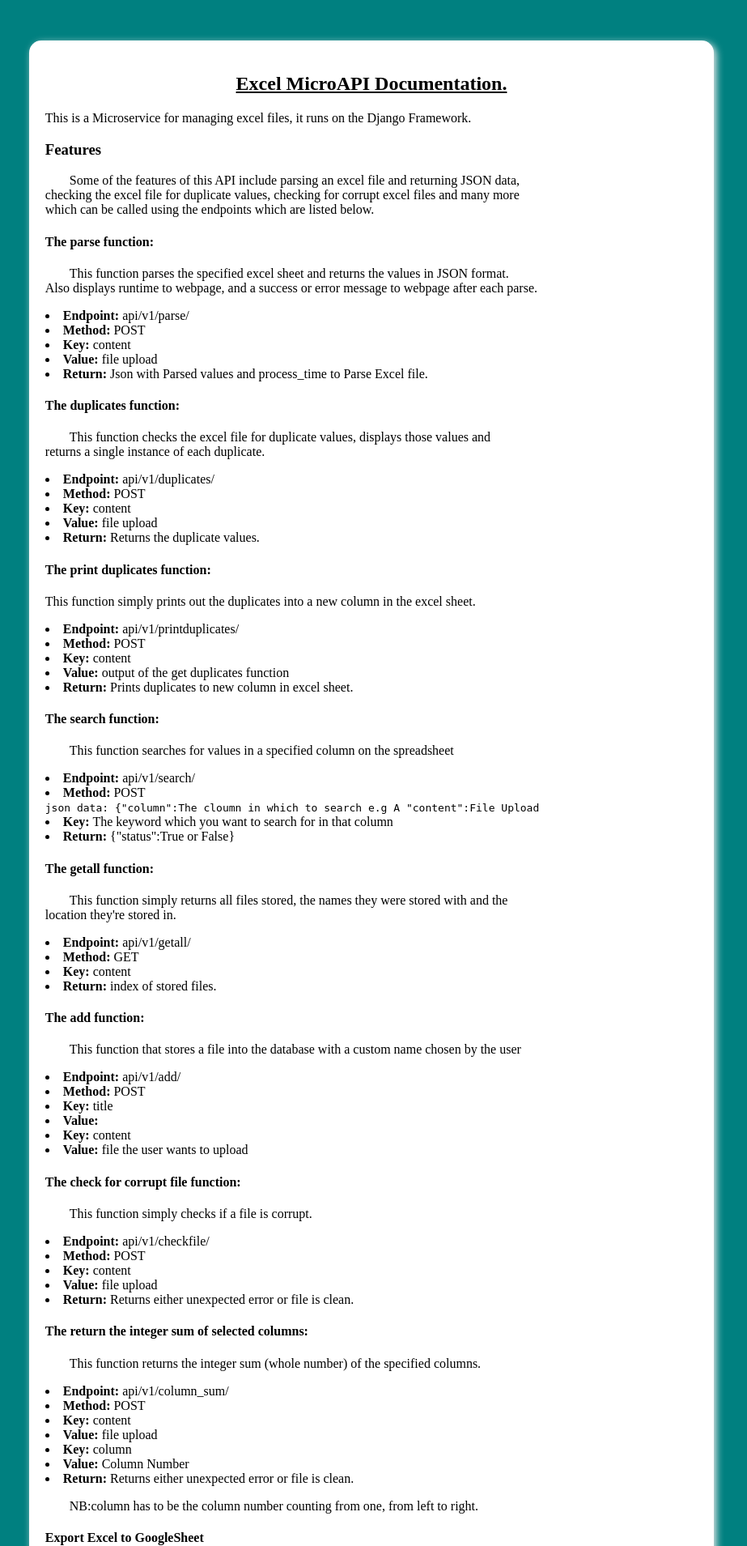
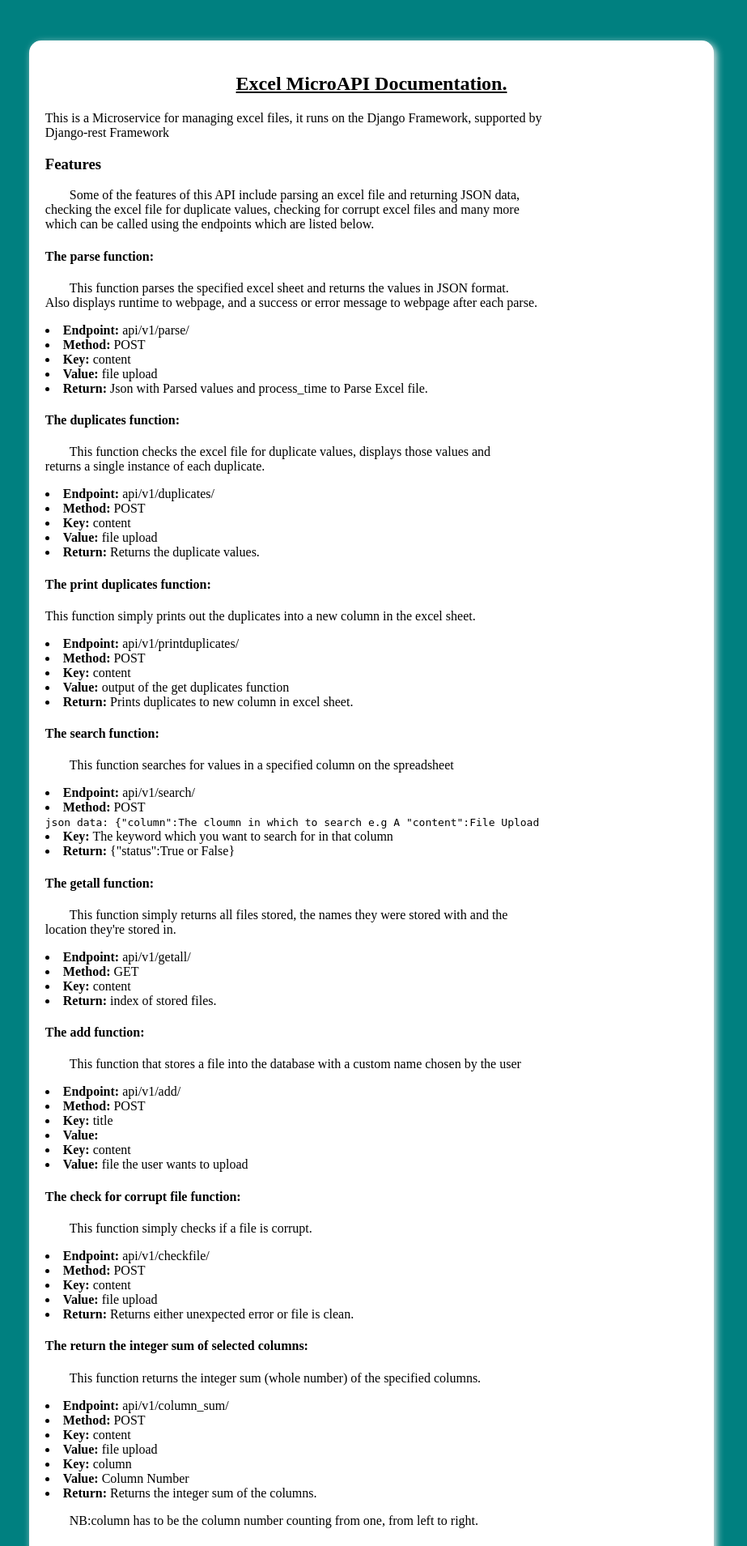
Before and after one commit to microapidev/excel-microapi, a Django app: page /documentation/ in a window 1280 px wide. Shown: the top 1909 px of the page at 81% size, without its empty margins (181-1104 px from the left). Run offline with Django 3.2, Linux system fonts and the light colour scheme.

Commit message:
fix typos on doc

```diff
--- a/excel_api/templates/doc.html
+++ b/excel_api/templates/doc.html
@@ -46,7 +46,7 @@
     <body>
         <div id="content">
             <h2 id="main_header"><u> Excel MicroAPI Documentation. </u></h2>
-                <p> This is a Microservice for managing excel files, it runs on the Django Framework.</p>
+                <p> This is a Microservice for managing excel files, it runs on the Django Framework, supported by <br> Django-rest Framework</p>
 
             <h3> Features </h3>
                 <p class="a"> Some of the features of this API include parsing an excel file and returning JSON data, <br> checking the excel file for duplicate values, checking for corrupt excel files and many more <br> which can be called using the endpoints which are listed below. </p>
@@ -128,7 +128,7 @@
                     <li><b>Value:</b> file upload </li>
                     <li><b>Key:</b> column </li>
                     <li><b>Value:</b> Column Number </li>
-                    <li><b>Return:</b> Returns either unexpected error or file is clean. </li>
+                    <li><b>Return:</b> Returns the integer sum of the columns. </li>
                 <p class="a"> NB:column has to be the column number counting from one, from left to right. </p>
 
             <h4> Export Excel to GoogleSheet </h4>
@@ -139,7 +139,7 @@
                     <li><b>Key:</b> excelfile </li>
                     <li><b>Value:</b> file upload </li>
                     <li><b>Key:</b> sheetid </li>
-                    <li><b>Value:</b> GoogleSheet id gootten from sheet url </li>
+                    <li><b>Value:</b> GoogleSheet id gotten from sheet url </li>
                     <li><b>Key:</b> sheetname </li>
                     <li><b>Value:</b> particular sheet name to be exported on the excel document </li>
                     <li><b>Key:</b> excelstartregion </li>
```
